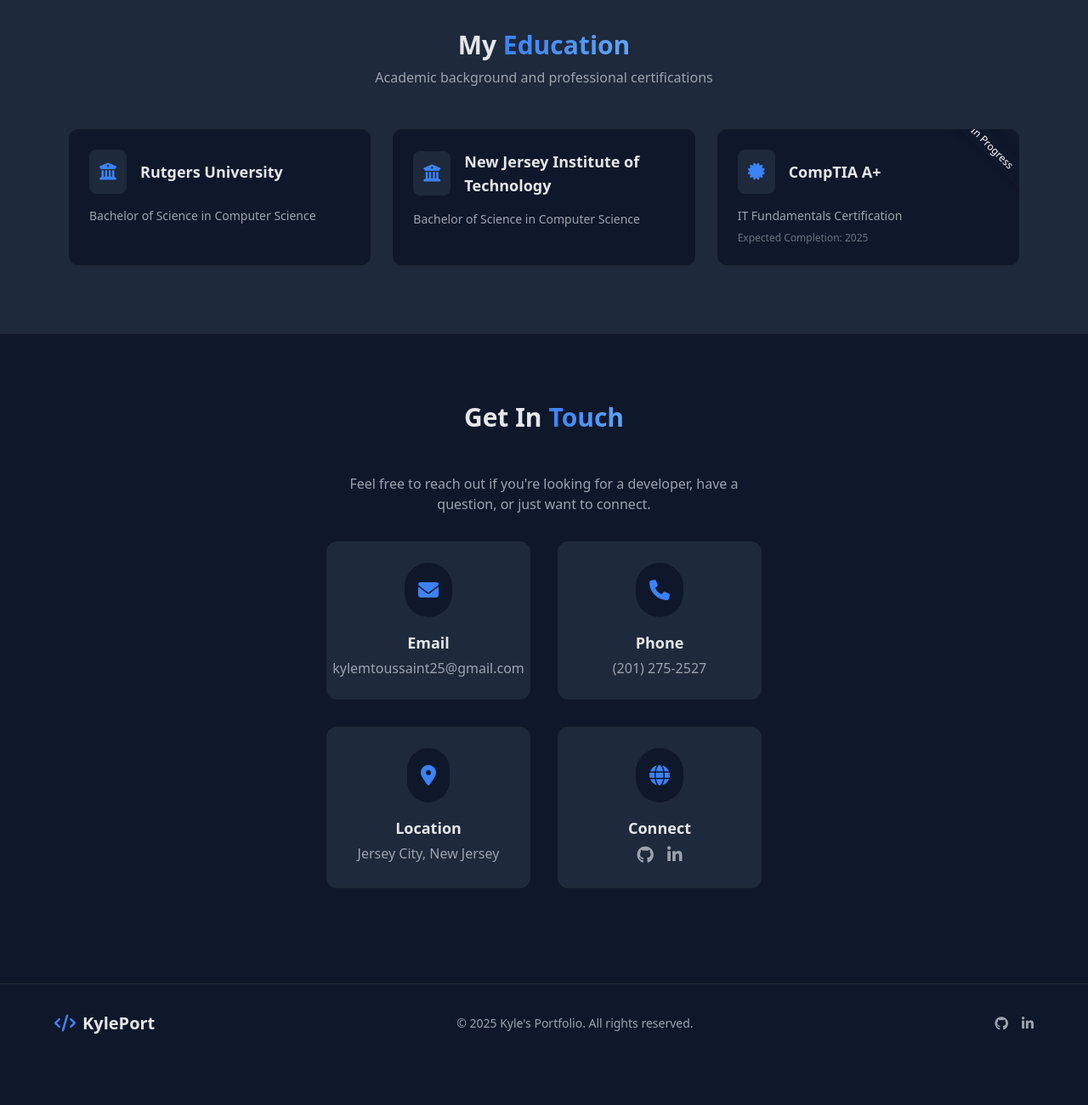
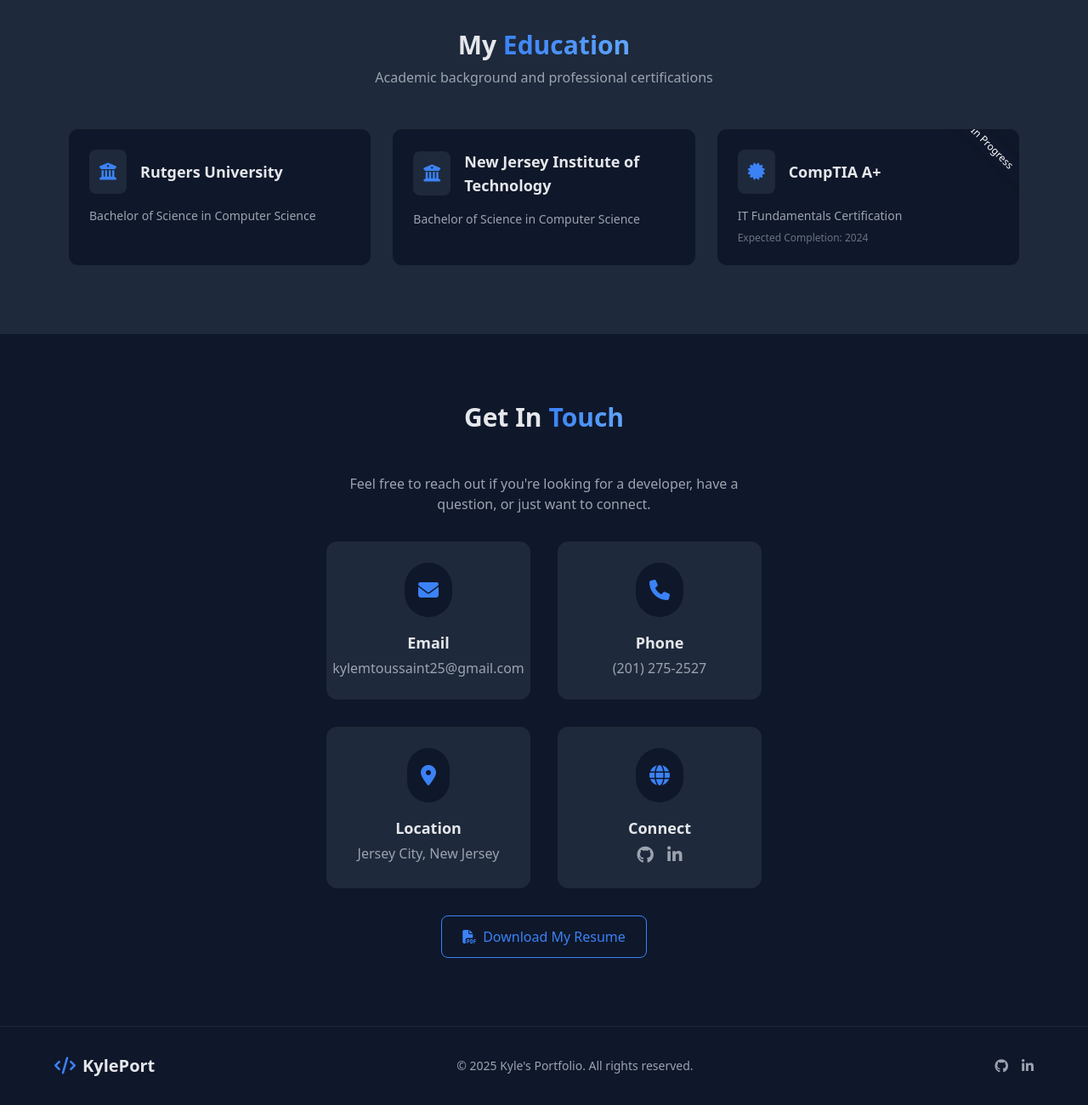
Before and after one commit to TwoSaint/Portfolio, a plain HTML site: page index.html in a window 1280 px wide. Shown: the part 1155-2455 px from the top of the page at 85% size. Before the commit the page ends 2405 px from the top, so only its background shows below. Drawn offline with nearby package versions, Linux system fonts and the light colour scheme.

Commit message:
Update index.html

```diff
--- a/index.html
+++ b/index.html
@@ -257,7 +257,7 @@
                         <h4 class="text-lg font-bold">CompTIA A+</h4>
                     </div>
                     <p class="text-gray-400 text-sm mb-2">IT Fundamentals Certification</p>
-                    <p class="text-gray-500 text-xs">Expected Completion: 2025</p>
+                    <p class="text-gray-500 text-xs">Expected Completion: 2024</p>
                 </div>
             </div>
         </section>
@@ -322,6 +322,14 @@
                             </div>
                         </div>
                     </div>
+                </div>
+
+                <!-- Resume Download Button -->
+                <div class="mt-8">
+                    <a href="YOUR_RESUME_LINK_HERE" target="_blank" class="inline-flex items-center px-6 py-3 border border-accent text-accent hover:bg-accent hover:text-white rounded-lg font-medium transition duration-300">
+                        <i class="fas fa-file-pdf mr-2"></i>
+                        Download My Resume
+                    </a>
                 </div>
             </div>
         </div>
@@ -393,7 +401,7 @@
                 const sectionHeight = section.clientHeight;
 
                 if (pageYOffset >= sectionTop - 100) {
-                    current = section.getAttribute('id');
+                    current = sectaion.getAttribute('id');
                 }
             });
 
```
